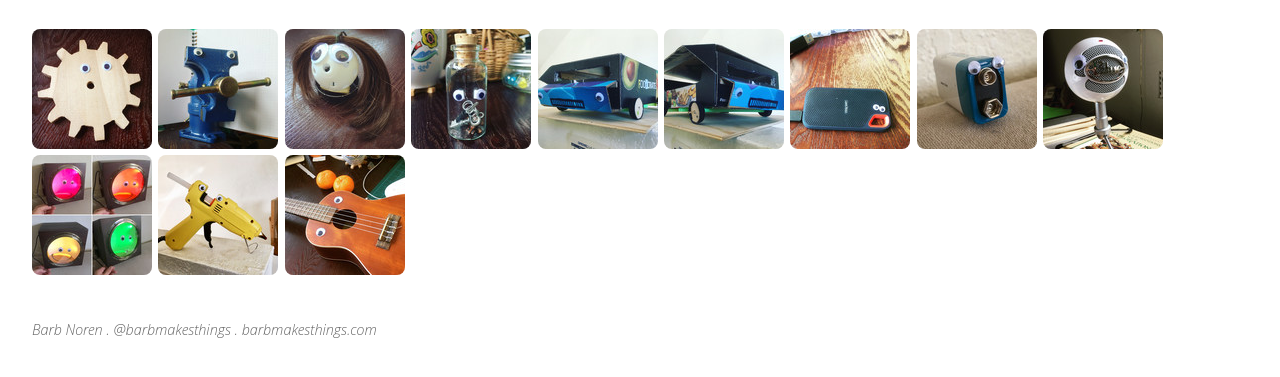
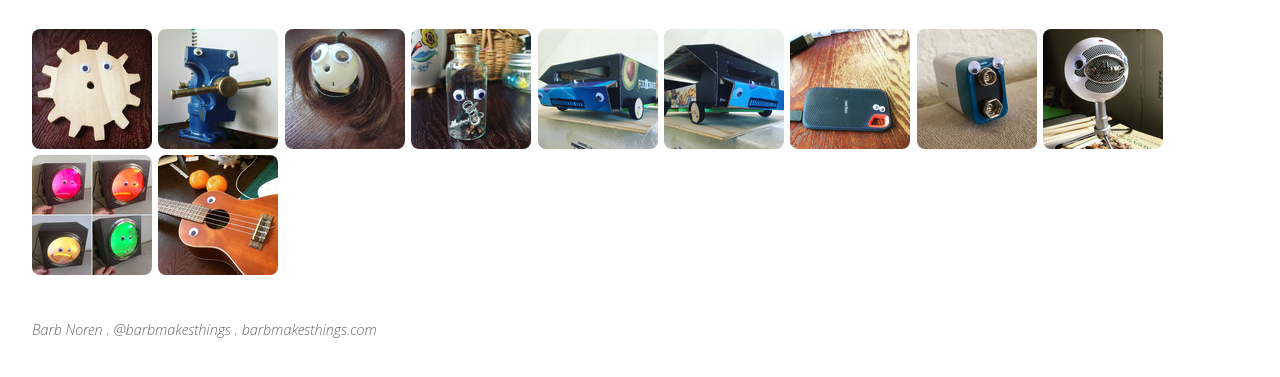
Before and after one commit to barbmakesthings/artgallery, a plain HTML site: page SanityChecks.html in a window 1280 px wide. Shown: the part 137-514 px from the top of the page. Drawn offline with Linux system fonts and the light colour scheme.

Commit message:
Deploying to gh-pages from  @ 88a08959e4734b85d6d433f6699945bbc5bb5b7a 🚀

```diff
--- a/SanityChecks.html
+++ b/SanityChecks.html
@@ -182,20 +182,6 @@
                      alt="18.JPG" />
               </a>
             </li>
-            <li data-src="media/large/SanityChecks/8.JPG"
-                data-sub-html=""
-                data-download-url="media/large/SanityChecks/8.JPG"
-
-                data-filename="8.JPG"
-
-              >
-              <a href="media/large/SanityChecks/8.JPG">
-                <img src="media/thumbs/SanityChecks/8.JPG"
-                     width="120"
-                     height="120"
-                     alt="8.JPG" />
-              </a>
-            </li>
             <li data-src="media/large/SanityChecks/9.JPG"
                 data-sub-html=""
                 data-download-url="media/large/SanityChecks/9.JPG"
```
Also changed, not shown: index.html (+2 -2 lines), media/large/SanityChecks/8.JPG (deleted), media/small/SanityChecks/8.JPG (deleted), media/thumbs/SanityChecks/8.JPG (deleted), 1 other file.
